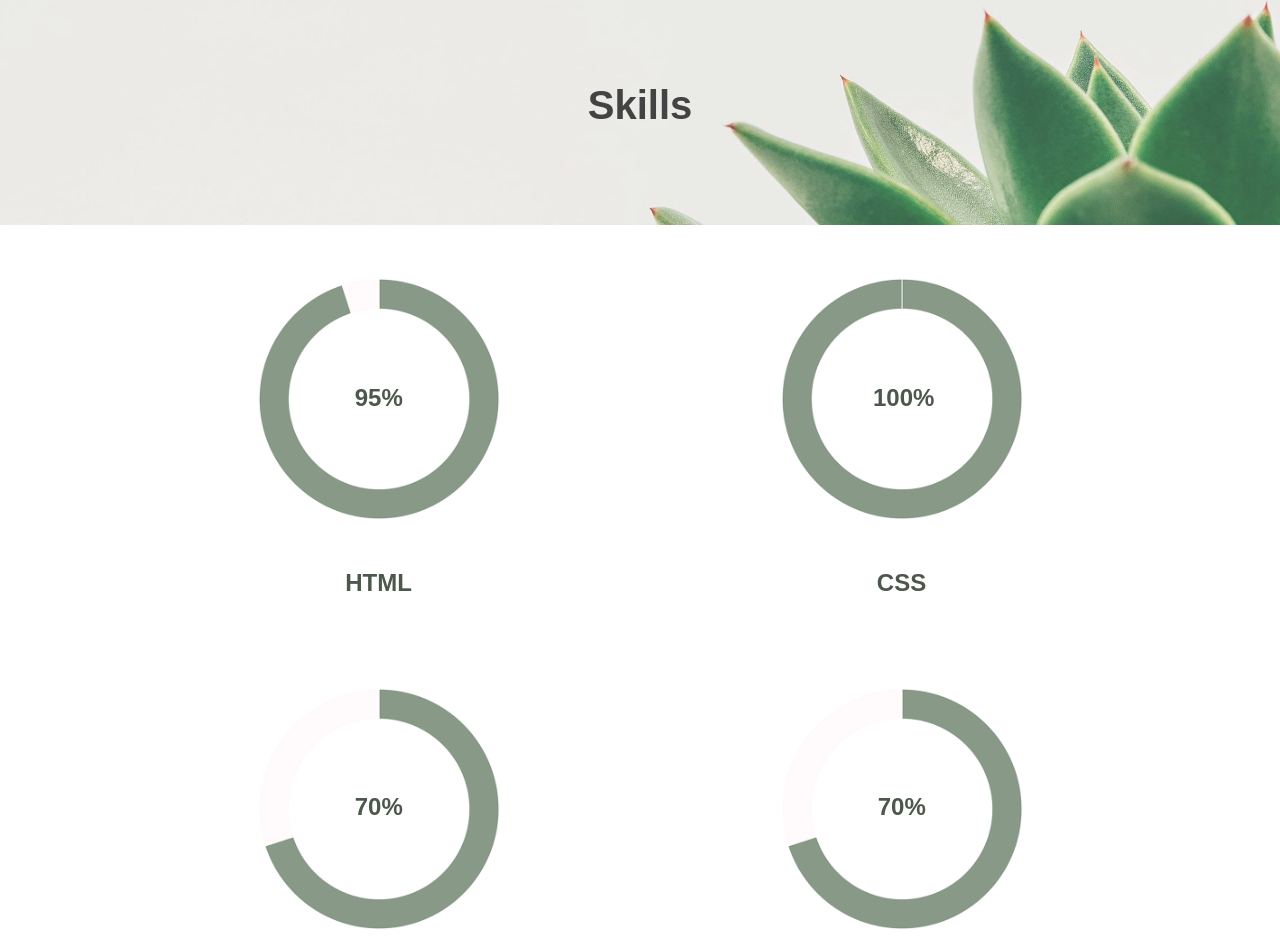
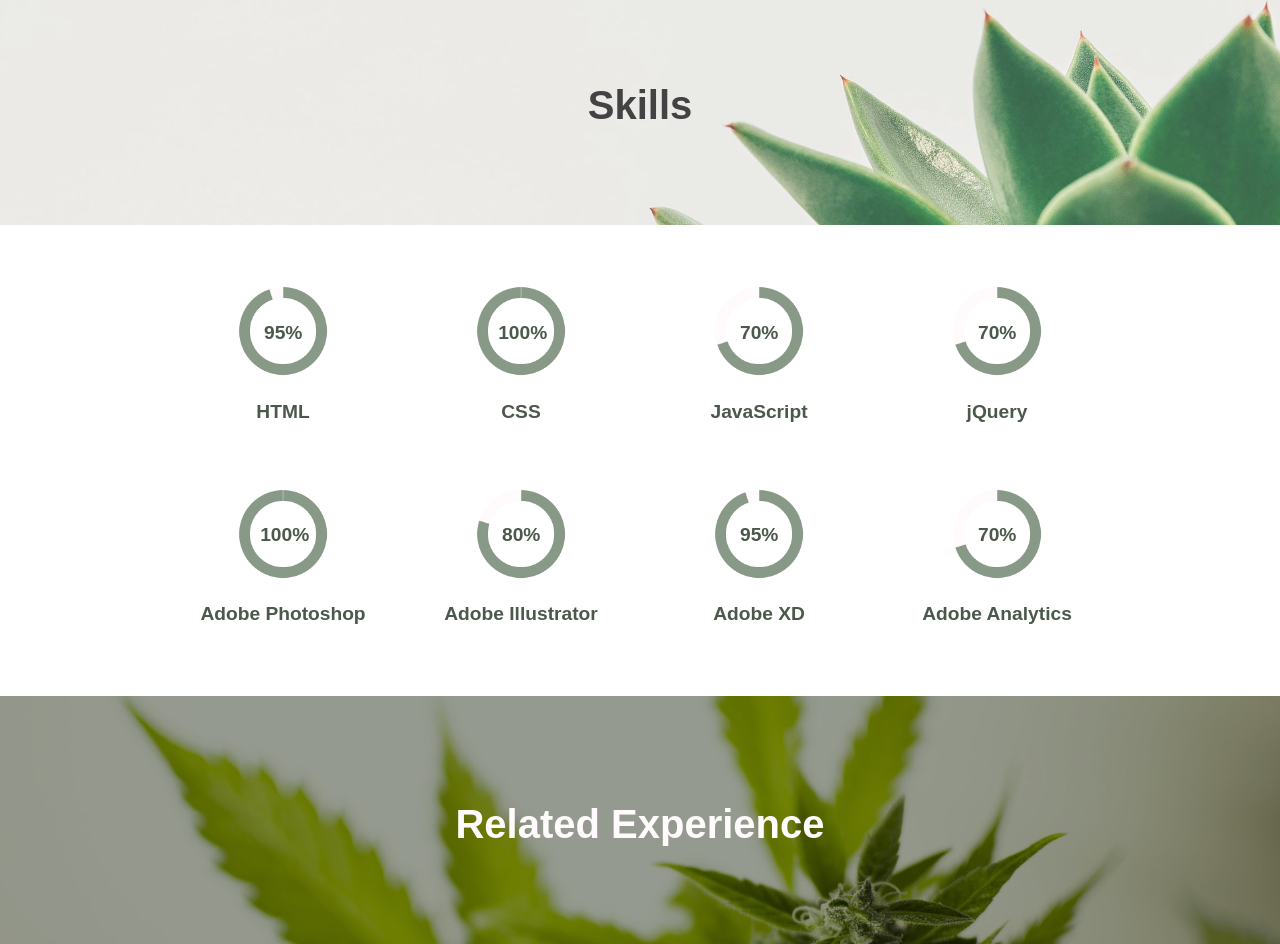
Before and after one commit to wang0857/portfolio, a plain HTML site: page about.html in a window 1280 px wide. Shown: the part 978-1922 px from the top of the page. Drawn offline with nearby package versions, Linux system fonts and the light colour scheme.

Commit message:
adjust the position of skills on portfolio page

```diff
--- a/about.html
+++ b/about.html
@@ -139,43 +139,45 @@
         </div>
 
         <div class="container">
-            <div class="row justify-content-md-center gap-5 mt-3 text-center">
-                <div class="col-xs-12 col-md-5 skill-chart">
+            <div class="row justify-content-md-center gap-5 mt-5 text-center">
+                <div class="col-xs-12 col-md-5 col-xl-2 skill-chart">
                     <img src="./img/skill-95-560.png" alt="skill-95">
                     <p class="skill-percentage">95%</p>
                     <p>HTML</p>
                 </div>
-                <div class="col-xs-12 col-md-5 skill-chart">
+                <div class="col-xs-12 col-md-5 col-xl-2 skill-chart">
                     <img src="./img/skill-100-560.png" alt="skill-100">
                     <p class="skill-percentage-100">100%</p>
                     <p>CSS</p>
                 </div>
-                <div class="col-xs-12 col-md-5 skill-chart">
+                <div class="col-xs-12 col-md-5 col-xl-2 skill-chart">
                     <img src="./img/skill-70-560.png" alt="skill-70">
                     <p class="skill-percentage">70%</p>
                     <p>JavaScript</p>
                 </div>
-                <div class="col-xs-12 col-md-5 skill-chart">
+                <div class="col-xs-12 col-md-5 col-xl-2 skill-chart">
                     <img src="./img/skill-70-560.png" alt="skill-70">
                     <p class="skill-percentage">70%</p>
                     <p>jQuery</p>
                 </div>
-                <div class="col-xs-12 col-md-5 skill-chart">
+            </div>
+            <div class="row justify-content-md-center gap-5 mt-5 text-center">
+                <div class="col-xs-12 col-md-5 col-xl-2 skill-chart">
                     <img src="./img/skill-100-560.png" alt="skill-100">
                     <p class="skill-percentage-100">100%</p>
                     <p>Adobe Photoshop</p>
                 </div>
-                <div class="col-xs-12 col-md-5 skill-chart">
+                <div class="col-xs-12 col-md-5 col-xl-2 skill-chart">
                     <img src="./img/skill-80-560.png" alt="skill-80">
                     <p class="skill-percentage">80%</p>
                     <p>Adobe Illustrator</p>
                 </div>
-                <div class="col-xs-12 col-md-5 skill-chart">
+                <div class="col-xs-12 col-md-5 col-xl-2 skill-chart">
                     <img src="./img/skill-95-560.png" alt="skill-95">
                     <p class="skill-percentage">95%</p>
                     <p>Adobe XD</p>
                 </div>
-                <div class="col-xs-12 col-md-5 skill-chart">
+                <div class="col-xs-12 col-md-5 col-xl-2 skill-chart">
                     <img src="./img/skill-70-560.png" alt="skill-70">
                     <p class="skill-percentage">70%</p>
                     <p>Adobe Analytics</p>
--- a/css/style.css
+++ b/css/style.css
@@ -1607,14 +1607,18 @@ footer p a:hover {
       background-image: url("../img/bg-img-3-2280.jpg");
    }
 
+   .about-skill-section p {
+      font-size: 1.2em;
+   }
+
    .skill-percentage {
-      left: 45%;
-      top: 38%;
+      left: 40%;
+      top: 29%;
    }
 
    .skill-percentage-100 {
-      left: 44%;
-      top: 38%;
+      left: 38%;
+      top: 29%;
    }
 
 
@@ -1851,17 +1855,17 @@ footer p a:hover {
    }
 
    .about-skill-section p {
-      font-size: 1.8em;
+      font-size: 1.4em;
    }
 
    .skill-percentage {
-      left: 45%;
-      top: 38%;
+      left: 40%;
+      top: 30%;
    }
 
    .skill-percentage-100 {
-      left: 44%;
-      top: 38%;
+      left: 37%;
+      top: 30%;
    }
 
 
```
